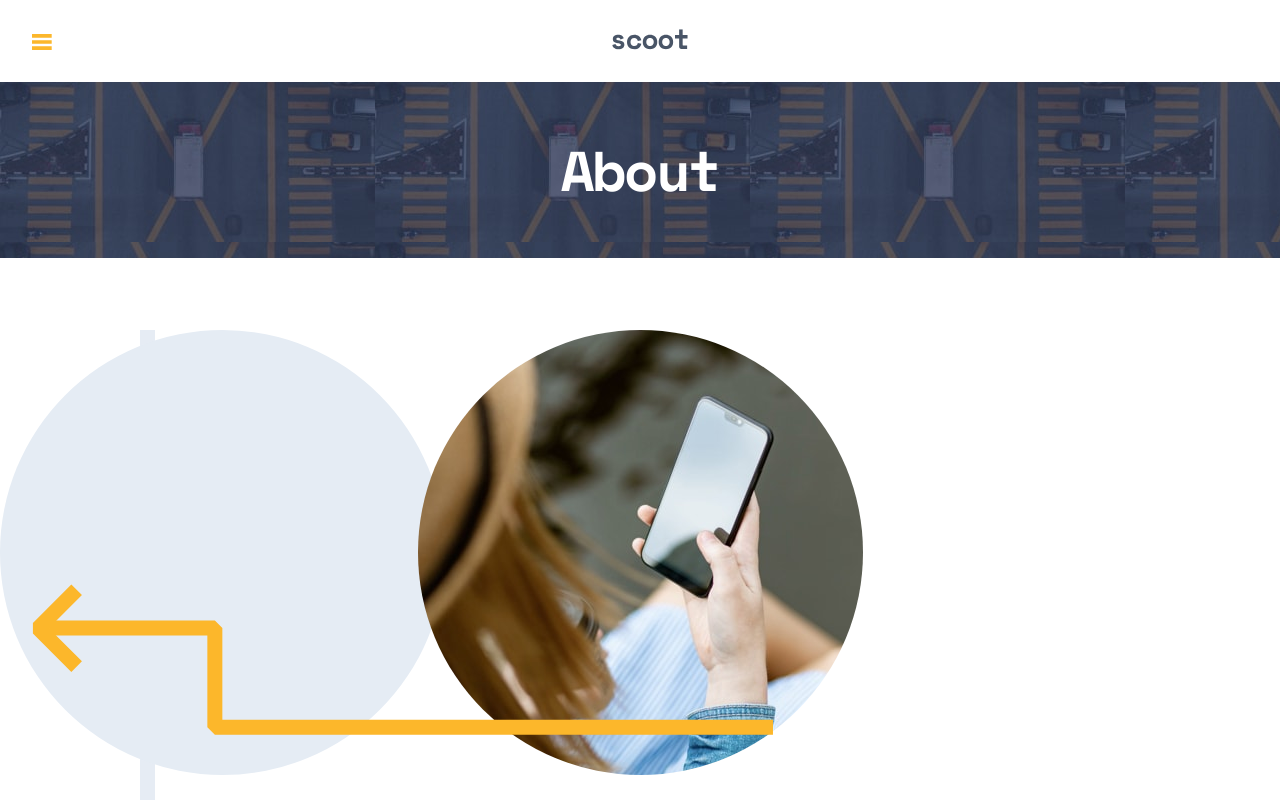
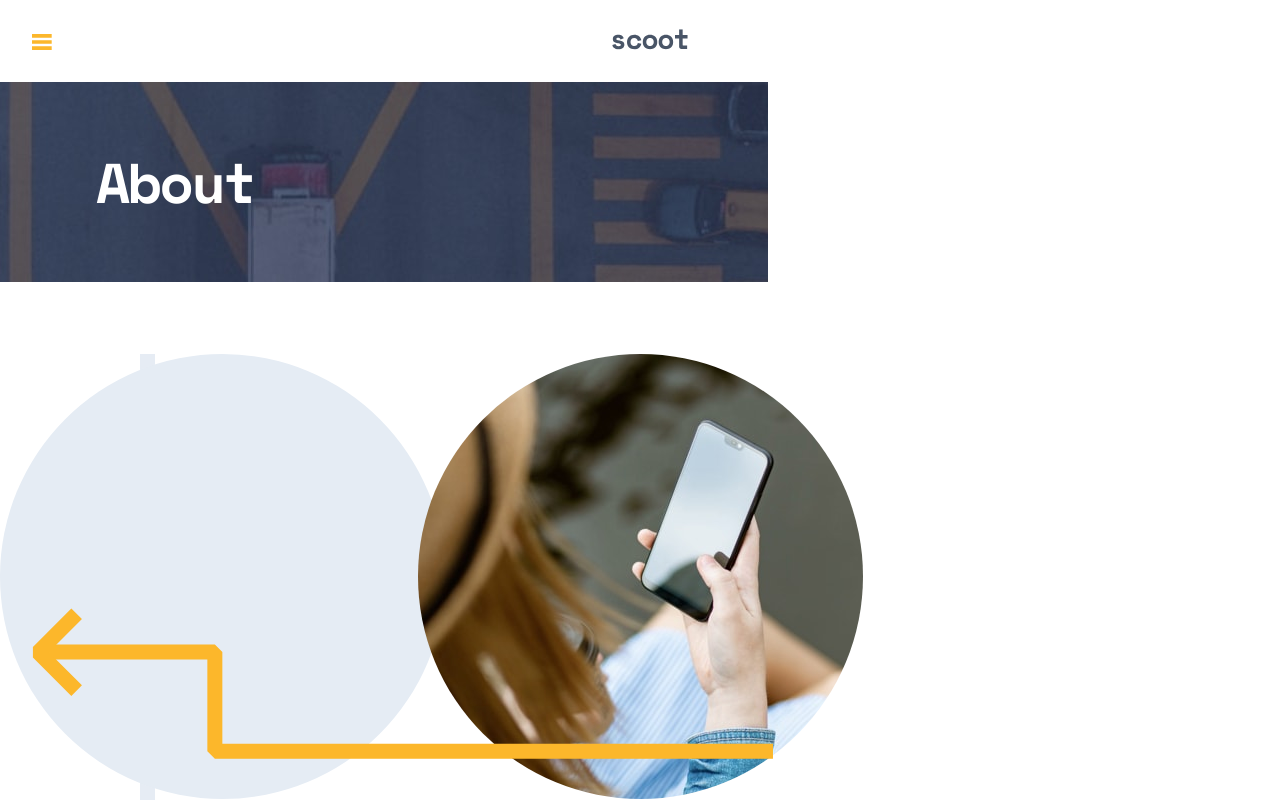
Before and after one commit to xaviguasch/scoot-multipage-website-app-frontendmentor-prac, a React (Create React App) app: page /about in a window 1280 px wide. Shown: the top 800 px of the page. Built offline with nearby package versions, Linux system fonts and the light colour scheme.

Commit message:
styled hero/banner section of About component for tablet

```diff
--- a/src/components/About.css
+++ b/src/components/About.css
@@ -107,3 +107,28 @@
 .questions-list li:not(:first-child) {
   margin-top: 1em;
 }
+
+/* ================== */
+/* MEDIA QUERIES */
+/* ================== */
+
+/* Tablet */
+@media (min-width: 768px) {
+  /* Banner */
+  .banner {
+    padding: 4.5em 6em;
+  }
+
+  .banner .title {
+    text-align: left;
+  }
+
+  .banner--about {
+    background: url('../assets/patterns/white-circles.svg'),
+      url('../assets/images/about-hero-tablet.jpg');
+
+    background-position: bottom 68px right -31px, top left;
+    background-repeat: no-repeat;
+    background-size: auto, auto, cover;
+  }
+}
```
